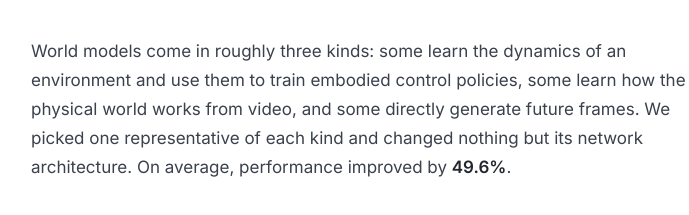
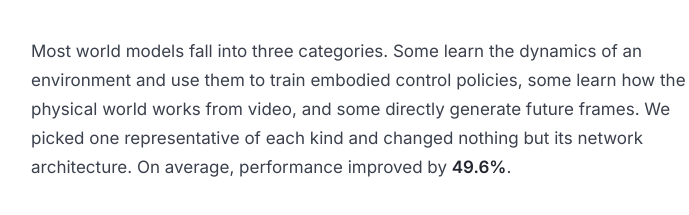
Before and after one commit to MetaCircleAI/better-world-models, a plain HTML site: page index.html in a window 1280 px wide. Shown: the part 291-506 px from the top of the page, 263-952 px from the left. Drawn offline with Linux system fonts and the light colour scheme.

Commit message:
Simplify the opening sentence of the English post

```diff
--- a/index.html
+++ b/index.html
@@ -4,14 +4,14 @@
 <meta charset="utf-8">
 <meta name="viewport" content="width=device-width, initial-scale=1">
 <title>How Much Better Can World Models Get by Changing Only the Architecture?</title>
-<meta name="description" content="World models come in roughly three kinds: some learn the dynamics of an environment and use them to train embodied control policies, some learn how the…">
+<meta name="description" content="Most world models fall into three categories. Some learn the dynamics of an environment and use them to train embodied control policies, some learn how…">
 <link rel="canonical" href="https://metacircleai.github.io/better-world-models/">
 <link rel="alternate" hreflang="en" href="https://metacircleai.github.io/better-world-models/">
 <link rel="alternate" hreflang="zh-CN" href="https://metacircleai.github.io/better-world-models/zh/">
 <meta property="og:type" content="article">
 <meta property="og:url" content="https://metacircleai.github.io/better-world-models/">
 <meta property="og:title" content="How Much Better Can World Models Get by Changing Only the Architecture?">
-<meta property="og:description" content="World models come in roughly three kinds: some learn the dynamics of an environment and use them to train embodied control policies, some learn how the…">
+<meta property="og:description" content="Most world models fall into three categories. Some learn the dynamics of an environment and use them to train embodied control policies, some learn how…">
 <meta property="og:image" content="https://metacircleai.github.io/better-world-models/assets/social.png">
 <meta property="og:image:width" content="1200">
 <meta property="og:image:height" content="630">
@@ -26,7 +26,7 @@
 <p class="authors">Bangzhe Huang<sup>1,3</sup>, Ziming Liu<sup>1,2</sup></p>
 <p class="affils"><span><sup>1</sup> MetaCircle AI</span><span><sup>2</sup> College of AI, Tsinghua University</span><span><sup>3</sup> Department of Physics, Fudan University</span></p>
 </header>
-<p>World models come in roughly three kinds: some learn the dynamics of an environment and use them to train embodied control policies, some learn how the physical world works from video, and some directly generate future frames. We picked one representative of each kind and changed nothing but its network architecture. On average, performance improved by <strong>49.6%</strong>.</p>
+<p>Most world models fall into three categories. Some learn the dynamics of an environment and use them to train embodied control policies, some learn how the physical world works from video, and some directly generate future frames. We picked one representative of each kind and changed nothing but its network architecture. On average, performance improved by <strong>49.6%</strong>.</p>
 <figure class="fig wide"><picture><source media="(max-width: 900px)" srcset="figures/m/hero_cards_v1_3200.jpg"><img src="figures/hero_cards_v1_3200.png" alt="Figure 1" decoding="async"></picture><figcaption><b>Figure 1</b>&ensp;Three kinds of world models; only the architecture changes. Left: SuperMimic humanoid motion tracking. On the same motion (dodging sideways mid-run, then spinning 270° and running on), the original architecture falls halfway through, while ours completes the whole clip; matching SuperMimic&#x27;s 3-hour training takes just 26.6 minutes on a single GPU. Middle: collision prediction in CLEVRER&#x27;s 3D physics scenes, with accuracy rising from 59% to 86%. Right: how DIAMOND generates video. The denoising network produces the next frame from the past few frames and the action, then feeds it back in and keeps imagining from there; the lower the FVD, the closer the generated video is to real footage.</figcaption></figure>
 
 <p><strong>Control.</strong> <a target="_blank" rel="noopener" href="https://arxiv.org/abs/2610.28480">SuperMimic</a> trains humanoid robots with a differentiable world model, cutting <a target="_blank" rel="noopener" href="https://arxiv.org/abs/2511.07820">SONIC</a>'s 7 days on 128 GPUs to 3 hours on a single GPU. We redesigned its policy network and, together with some engineering optimizations, brought those 3 hours down to <strong>just 26.6 minutes</strong>.</p>
```
Also changed, not shown: 1 other file.
